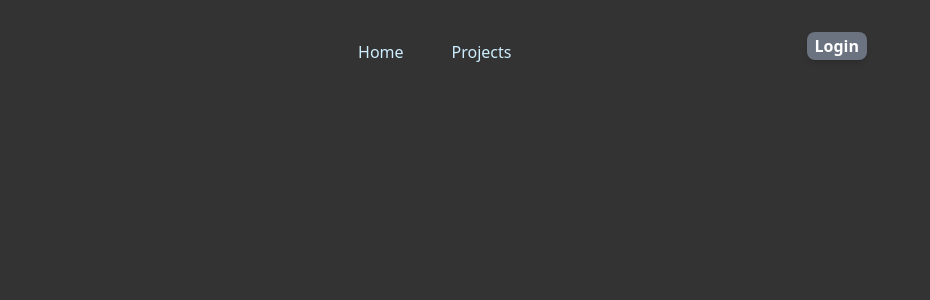
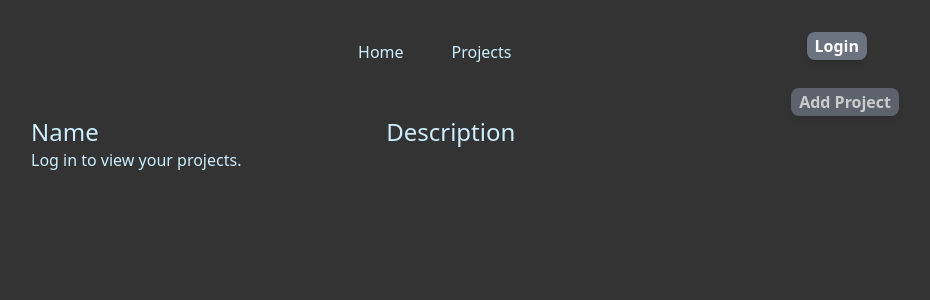
Before and after one commit to ryurukov2/learningReact-REST, a React (Vite) app: page /learningReact-REST/projects in a window 1280 px wide. Before the commit this address had no page. Shown: the top 300 px of the page, without its empty margins (175-1105 px from the left). Built offline with nearby package versions, Linux system fonts and the light colour scheme.

Commit message:
fix deploy

```diff
--- a/package.json
+++ b/package.json
@@ -3,6 +3,7 @@
   "private": true,
   "version": "0.0.0",
   "type": "module",
+  "homepage": "https://ryurukov2.github.io/learningReact-REST/",
   "scripts": {
     "dev": "vite",
     "build": "vite build",
--- a/src/App.jsx
+++ b/src/App.jsx
@@ -1,5 +1,7 @@
 import { Navbar } from "./Navbar";
 import { BrowserRouter as Router, Route, Routes } from "react-router-dom";
+// import { HashRouter as Router, Route, Routes } from "react-router-dom";
+import { Navigate } from 'react-router-dom';
 import "./index.css";
 import ProjectList from "./ProjectList";
 import ProjectDetails from "./ProjectDetails";
@@ -17,13 +19,14 @@ export function App() {
   return (
     <div>
       {isLoggedIn !== null &&
-      <Router>
+      <Router basename="/learningReact-REST/">
         <LoggedInContext.Provider value={isLoggedIn}>
           <Navbar isLoggedIn={isLoggedIn} setIsLoggedIn={setIsLoggedIn} />
           <Routes>
             <Route path="/" element={<HomePage isLoggedIn={isLoggedIn} />} />
-            <Route path="/projects" element={<ProjectList />} />
+            <Route path="/projects" exact={true} element={<ProjectList />} />
             <Route path="/projects/:id" element={<ProjectDetails />} />
+            <Route path="*" element={<Navigate to="/" replace />} />
           </Routes>
         </LoggedInContext.Provider>
       </Router>
```
Also changed, not shown: 3 other files (tests, documents, lock files or other folders).
